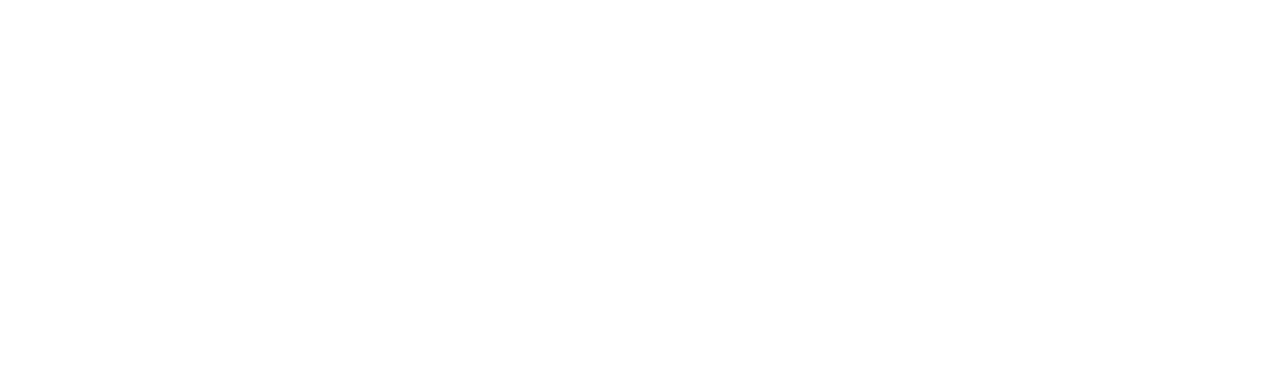
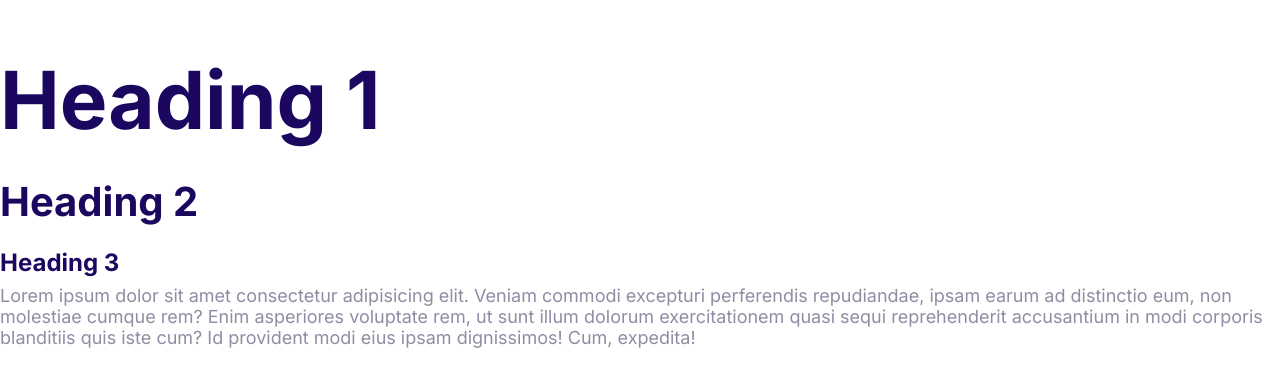
Before and after one commit to RukhsarDayma/Pest-Terminator, a plain HTML site: page index.html in a window 1280 px wide. Drawn offline with Linux system fonts and the light colour scheme.

Commit message:
define the styles for the fonts.

```diff
--- a/css/style.css
+++ b/css/style.css
@@ -5,3 +5,47 @@
   --color-headings: #1b0760;
   --color-body: #918ca4;
 }
+
+html {
+  /* 62.5% of 16px=10px */
+  font-size: 62.5%;
+}
+body {
+  font-family: Inter, Arial, Helvetica, sans-serif;
+  font-size: 2.4rem;
+  color: var(--color-body);
+}
+
+h1,
+h2,
+h3 {
+  color: var(--color-headings);
+  margin-bottom: 1rem;
+}
+h1 {
+  /* 7 X font size of the html element */
+  font-size: 7rem;
+}
+h2 {
+  font-size: 4rem;
+}
+h3 {
+  font-size: 3rem;
+}
+p {
+  margin-top: 0px;
+}
+@media screen and (min-width: 1024px) {
+  body {
+    font-size: 1.8rem;
+  }
+  h1 {
+    font-size: 8rem;
+  }
+  h2 {
+    font-size: 4rem;
+  }
+  h3 {
+    font-size: 2.4rem;
+  }
+}
--- a/index.html
+++ b/index.html
@@ -5,12 +5,18 @@
     <meta http-equiv="X-UA-Compatible" content="IE=edge">
     <meta name="viewport" content="width=device-width, initial-scale=1.0">
     <title>Document</title>
-
+    <link rel="preconnect" href="https://fonts.gstatic.com">
+    <link href="https://fonts.googleapis.com/css2?family=Inter:wght@400;700&display=swap" rel="stylesheet">
     <link rel="stylesheet" href="css/normalize.css" />
     <link rel="stylesheet" href="css/style.css" />
 
 </head>
 <body>
-
+    <h1>Heading 1</h1>
+    <h2>Heading 2</h2>
+    <h3>Heading 3</h3>
+    <p>
+    Lorem ipsum dolor sit amet consectetur adipisicing elit.
+    Veniam commodi excepturi perferendis repudiandae, ipsam earum ad distinctio eum, non molestiae cumque rem? Enim asperiores voluptate rem, ut sunt illum dolorum exercitationem quasi sequi reprehenderit accusantium in modi corporis blanditiis quis iste cum? Id provident modi eius ipsam dignissimos! Cum, expedita!    </p>
 </body>
 </html>
```
